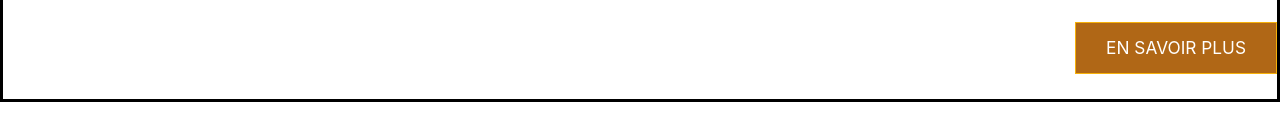
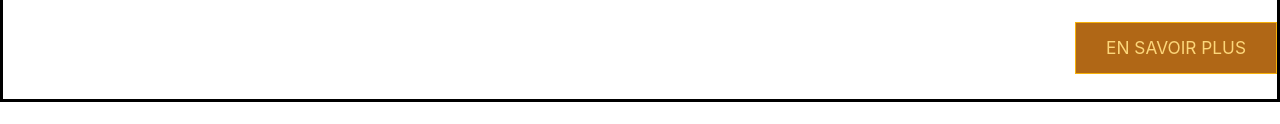
Before and after one commit to OrlandoUgo/tpweb_orlando, a plain HTML site: page index.html in a window 1280 px wide. In both pictures the pointer is over the link "EN SAVOIR PLUS". Shown: the part 318-442 px from the top of the page. Drawn offline with nearby package versions, Linux system fonts and the light colour scheme.

Commit message:
Update style.css

```diff
--- a/css/style.css
+++ b/css/style.css
@@ -86,5 +86,5 @@
 #influence a:hover
 {
     background-color: #b06716;
-    color: white;
+    color: #FCD67A;
 }
```
